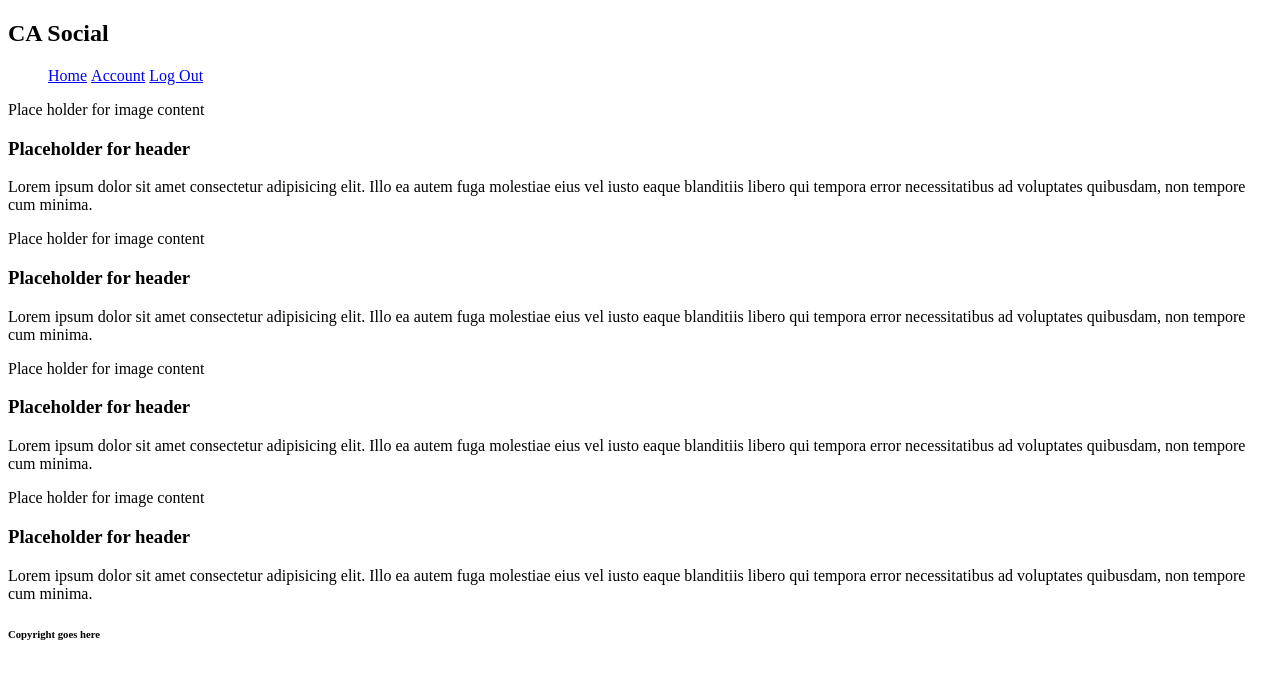
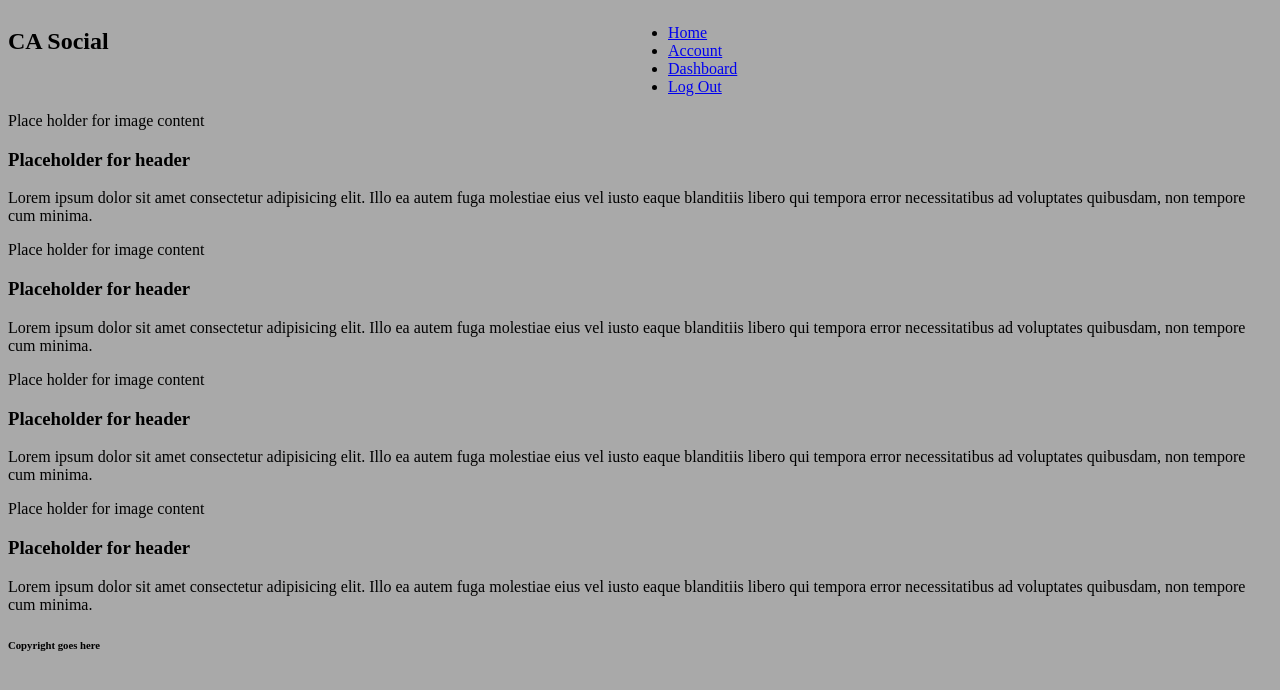
Before and after one commit to Suraj-Razor/2023-OCT-T1W2D1---Responsive-Design, a plain HTML site: page index.html in a window 1280 px wide. Drawn offline with Linux system fonts and the light colour scheme.

Commit message:
Added CSS

```diff
--- a/index.html
+++ b/index.html
@@ -13,6 +13,7 @@
       <ul>
         <li><a href="https://www.google.com/">Home</a></li>
         <li><a href="https://www.google.com/">Account</a></li>
+        <li><a href="https://www.google.com/">Dashboard</a></li>
         <li><a href="https://www.google.com/">Log Out</a></li>
       </ul>
     </nav>
--- a/style.css
+++ b/style.css
@@ -1,7 +1,21 @@
-ul {
+nav {
+  display: flex;
+  width: 100dvw;
+}
+
+nav > * {
+  width: 50dvw;
+}
+/* ul {
   list-style: none;
 }
 
 li {
   display: inline;
+} */
+
+@media screen and (min-width: 1000px) {
+  body {
+    background-color: darkgrey;
+  }
 }
```
